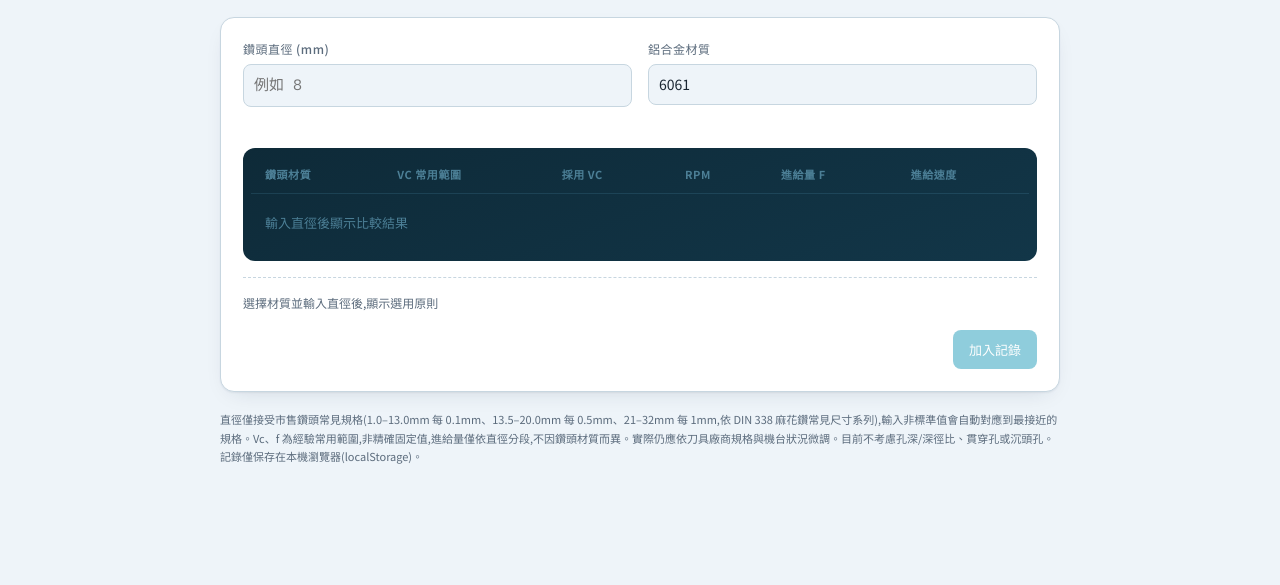
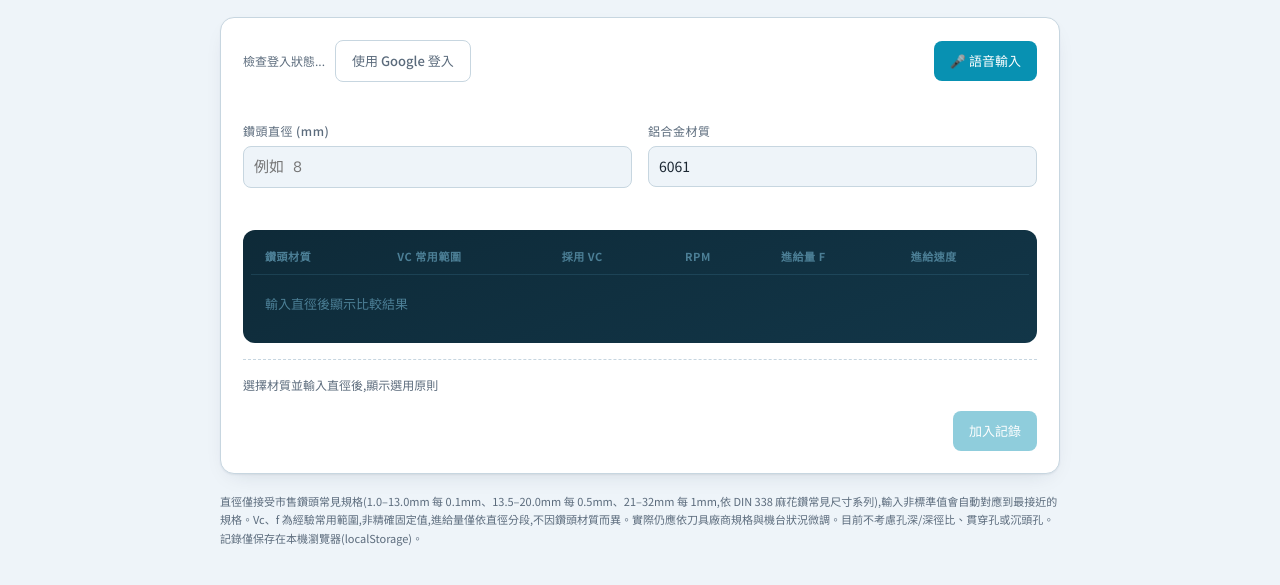
Before and after one commit to YUAN-117/drill-selection-system, a website with bundled scripts: page tool.html in a window 1280 px wide. Shown: the part 163-748 px from the top of the page. Built offline with nearby package versions, Linux system fonts and the light colour scheme.

Commit message:
feat: add voice input bar markup and styles to tool.html

```diff
--- a/assets/style.css
+++ b/assets/style.css
@@ -355,3 +355,24 @@ footer.note {
 @media (prefers-reduced-motion: reduce) {
   * { transition: none !important; }
 }
+
+.voice-input-bar {
+  display: flex;
+  align-items: center;
+  justify-content: space-between;
+  gap: 12px;
+  flex-wrap: wrap;
+  margin-bottom: 16px;
+}
+
+.login-status {
+  display: flex;
+  align-items: center;
+  gap: 10px;
+  font-size: 12px;
+  color: var(--text-muted);
+}
+
+#voiceStatus.voice-status-error {
+  color: var(--danger);
+}
--- a/tool.html
+++ b/tool.html
@@ -24,6 +24,15 @@
   </header>
 
   <section class="panel" aria-label="輸入與比較結果">
+    <div class="voice-input-bar">
+      <div class="login-status">
+        <span id="loginStatus">檢查登入狀態...</span>
+        <button class="btn-ghost" id="loginBtn" type="button">使用 Google 登入</button>
+      </div>
+      <button class="btn-primary" id="micBtn" type="button">🎤 語音輸入</button>
+    </div>
+    <div class="hint" id="voiceStatus">&nbsp;</div>
+
     <div class="field-grid">
       <div class="field">
         <label for="diameter">鑽頭直徑 (mm)</label>
@@ -73,5 +82,6 @@
 </div>
 
 <script type="module" src="assets/ui/toolController.js"></script>
+<script type="module" src="assets/ui/voiceInputController.js"></script>
 </body>
 </html>
```
